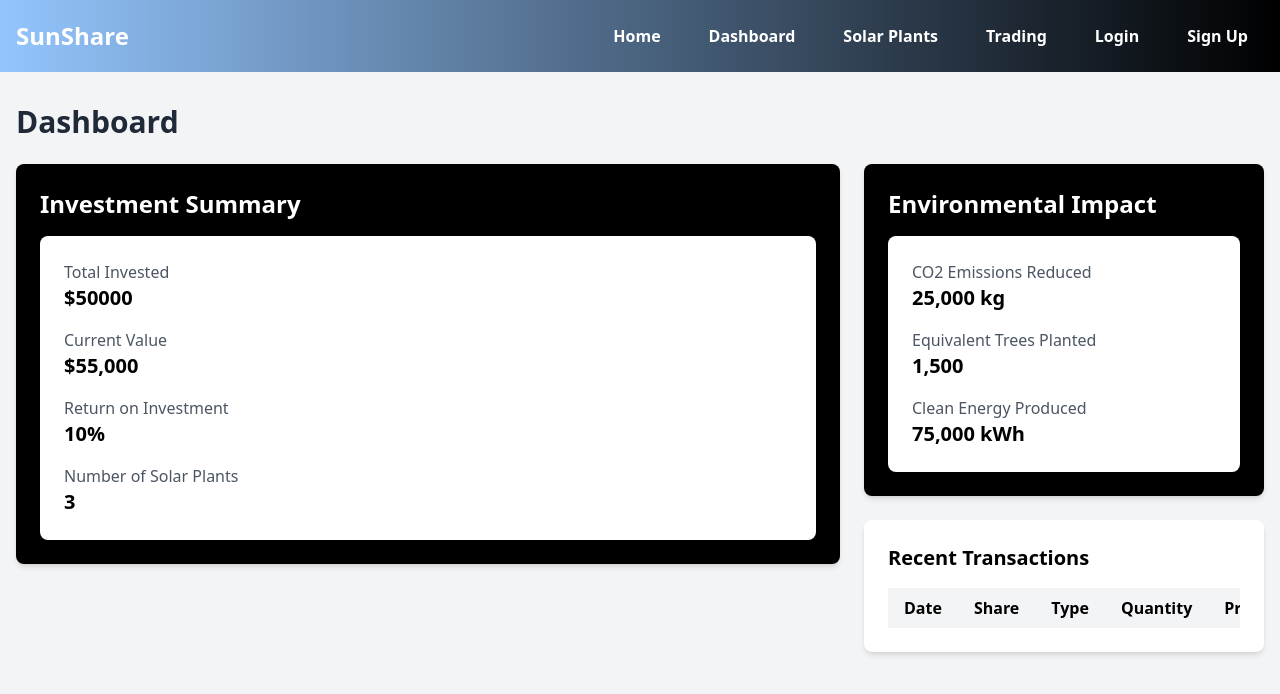
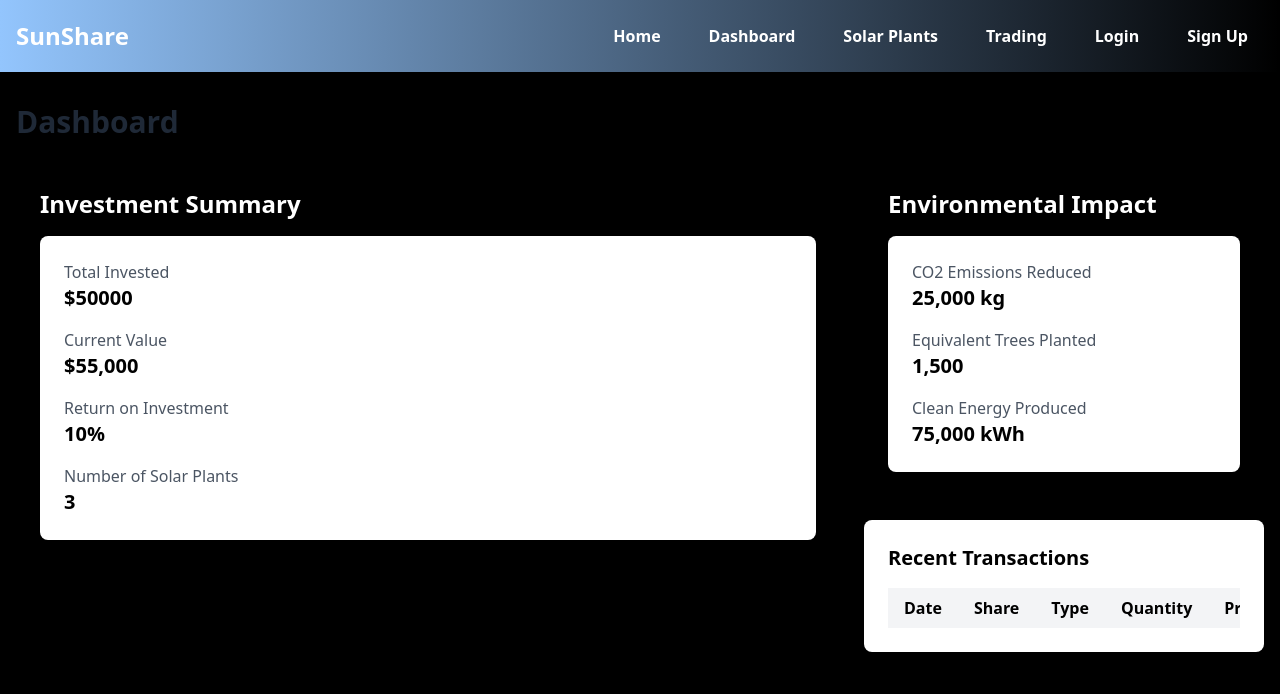
Before and after one commit to sachin-3110/Soloro, a React (Vite) app: page /dashboard in a window 1280 px wide. Shown: the top 694 px of the page. Built offline with nearby package versions, Linux system fonts and the light colour scheme.

Commit message:
Update Dashboard.jsx

```diff
--- a/src/components/Dashboard/Dashboard.jsx
+++ b/src/components/Dashboard/Dashboard.jsx
@@ -15,7 +15,7 @@ const Dashboard = () => {
   }, []);
 
   return (
-    <div className="bg-gray-100 min-h-screen text-black">
+    <div className="bg-black min-h-screen text-black">
       <div className="container mx-auto px-4 py-8">
         <h1 className="text-3xl font-bold mb-6 text-gray-800">Dashboard</h1>
         <div className="grid grid-cols-1 lg:grid-cols-3 gap-6">
```
